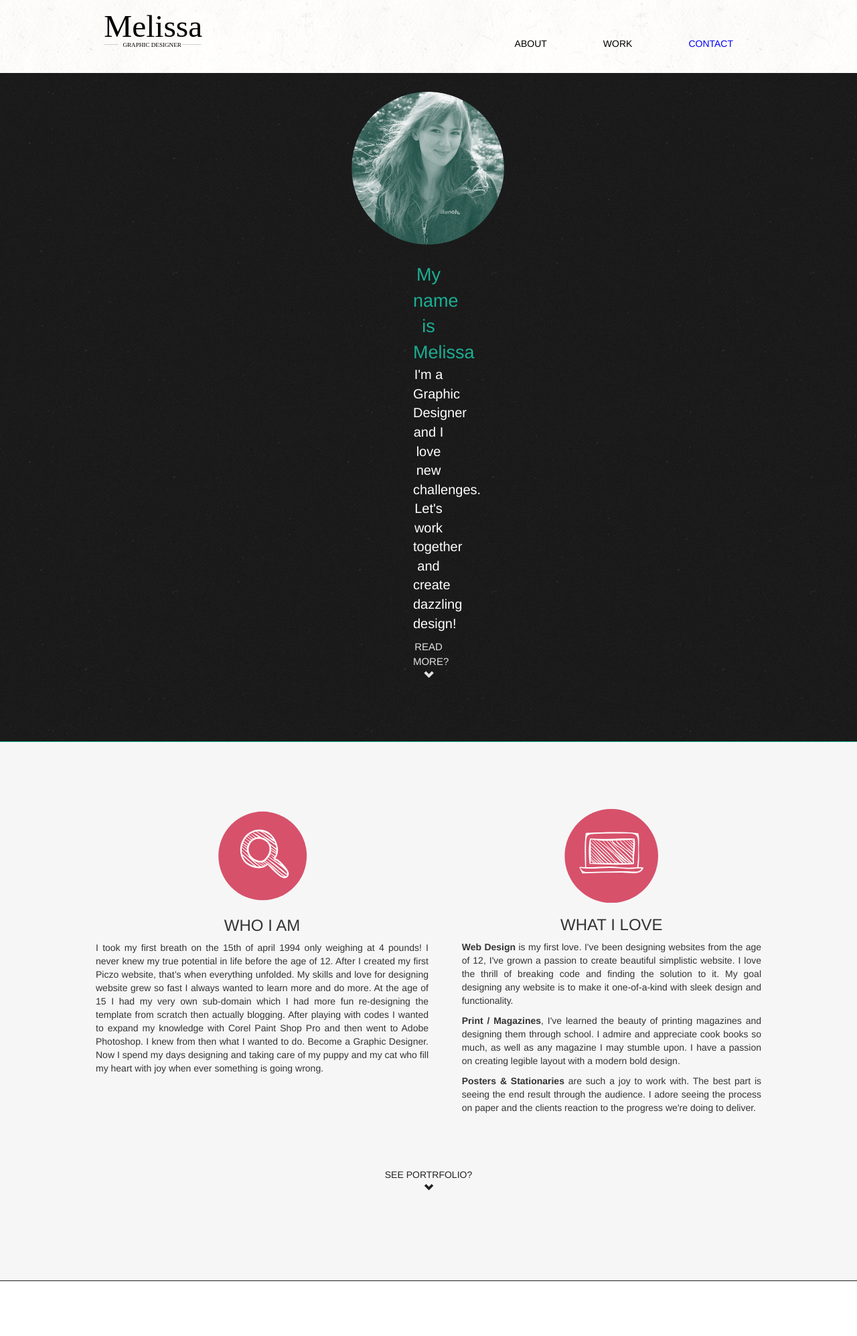
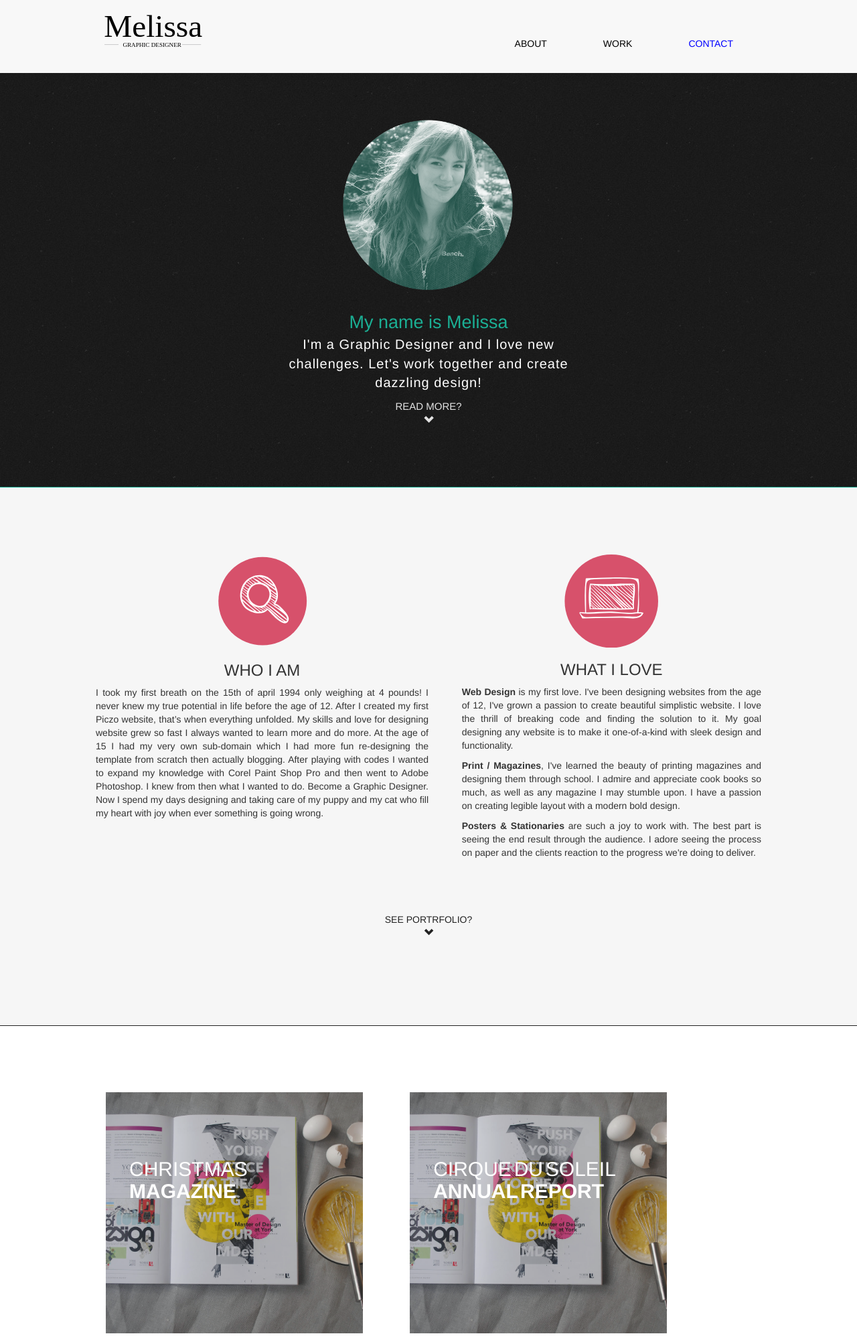
Before and after one commit to heartedmachine/melissaroy, a PHP site: page / in a window 1280 px wide. Shown: the top 1995 px of the page at 67% size. Run offline with PHP 8.4, Linux system fonts and the light colour scheme; grey boxes labelled with a size stand in for pictures from a placeholder-image service; some libraries are stand-ins or nearby versions.

Commit message:
switched spaces for -

```diff
--- a/css/main.css
+++ b/css/main.css
@@ -3,7 +3,7 @@
 }
 
 @font-face {
-  font-family: 'Dragon is Coming';
+  font-family: 'Dragon-is-Coming';
   src: url('../fonts/Dragon is coming.otf');
 }
 
@@ -47,6 +47,7 @@
 	font-weight: 100;
 	font-size: 20px;
 	color: #fff;
+	letter-spacing: 1px;
 }
 
 .read-me-quote {
@@ -64,6 +65,10 @@
 	margin-top: 5em;
 	margin-right: auto;
 	margin-left: auto;
+}
+
+.bottom-arrow {
+	margin-bottom: 5em;
 }
 
 a.portfolio-arrow,
@@ -98,7 +103,8 @@
 
 
 #slidein,
-#appearin {
+#appearin,
+#slideleft {
 	visibility: hidden;
     }
 
@@ -117,6 +123,7 @@
   width: 95%;
   margin-left: auto;
   margin-right: auto;
+  margin-top: 1em;
 }
 
 .img-left {
@@ -147,7 +154,7 @@
 	}
 
 .navbar-default {
-	background: transparent url("../images/lightpaperfibers.png") repeat;
+
 	border-bottom: #222;
 }
 
@@ -179,7 +186,7 @@
 
 h6{
 	text-align: left;
-	font-family: Dragon is Coming;
+	font-family: Dragon-is-Coming;
 	font-size: 90pt;
 }
 .carousel-control.right,
@@ -223,7 +230,6 @@
 .btn-primary.active,
 .open > .dropdown-toggle.btn-primary {
   color: #fff;
-	background-color: #fff;
 	border: #bbb solid 1px;
 }
 
@@ -260,7 +266,6 @@
 
 .modal-footer{
 	font-size: 10px;
-	font-color: #ccc;
 }
 
 .categorie {
@@ -283,9 +288,9 @@
 }
 
 .media {
-	width: auto;
+	width: 4em;
 	display: inline-block;
-	padding: 0 auto;
+	padding: 0;
 	overflow: hidden;
 }
 
@@ -301,6 +306,8 @@
 
 .footer-text {
 	color: #ccc;
+	font-weight: 100;
+	letter-spacing: 1px;
 }
 
 a,
@@ -394,10 +401,10 @@
 
 
 	.float-left {
-	width: 45%;
+	width: 50%;
 	margin-top: auto;
 	margin-left: auto;
-
+	margin-top: 3em;
 	}
 
 	.float-right{
@@ -463,10 +470,6 @@
 	margin-left: auto;
 }
 
-	.float-right{
-	max-width: 10%;
-
-	}
 
 	.pet-img {
 	max-width: 60%;
```
